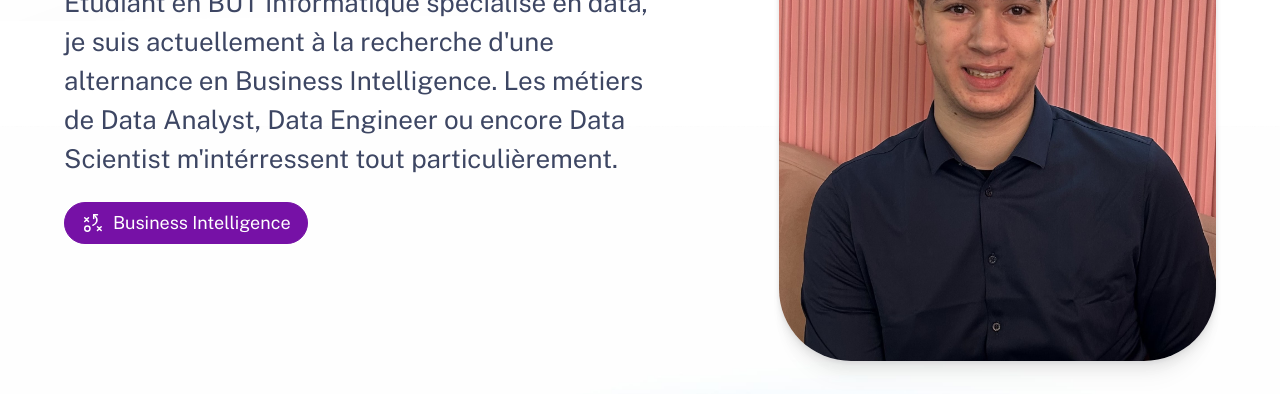
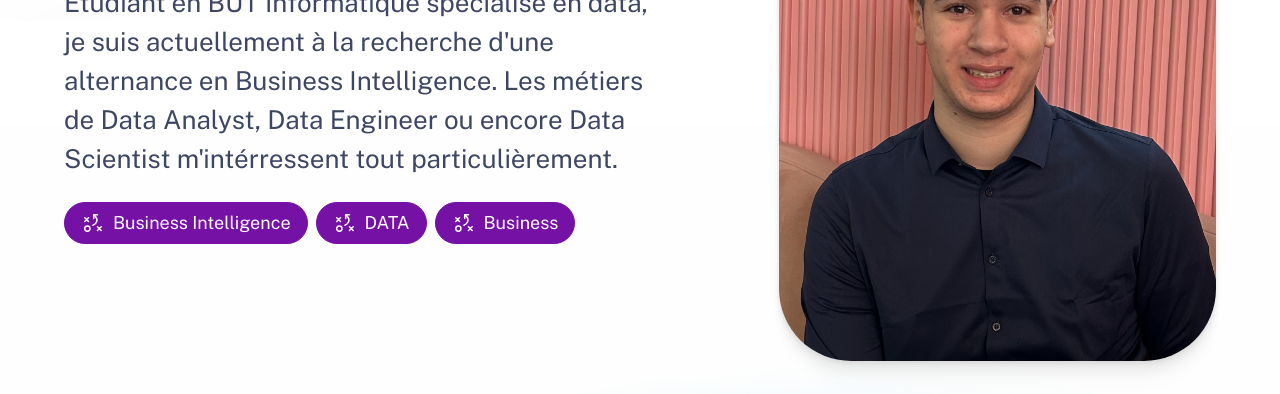
Before and after one commit to InoyDev/portfolio-github, an Astro site: page / in a window 1280 px wide. Shown: the part 406-800 px from the top of the page. Built offline with nearby package versions, Linux system fonts and the light colour scheme; Astro itself is replaced by a stand-in of ours.

Commit message:
add pill icon - index

```diff
--- a/src/pages/index.astro
+++ b/src/pages/index.astro
@@ -36,6 +36,8 @@
 				>
 					<div class="roles">
 						<Pill><Icon icon="strategy" size="1.33em" /> Business Intelligence</Pill>
+						<Pill><Icon icon="strategy" size="1.33em" /> DATA</Pill>
+						<Pill><Icon icon="strategy" size="1.33em" /> Business</Pill>
 					</div>
 				</Hero>
 
```
